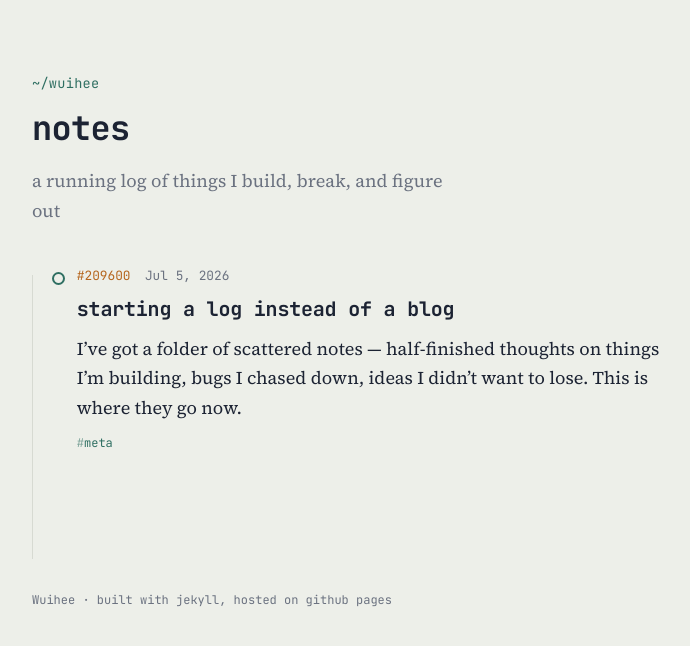
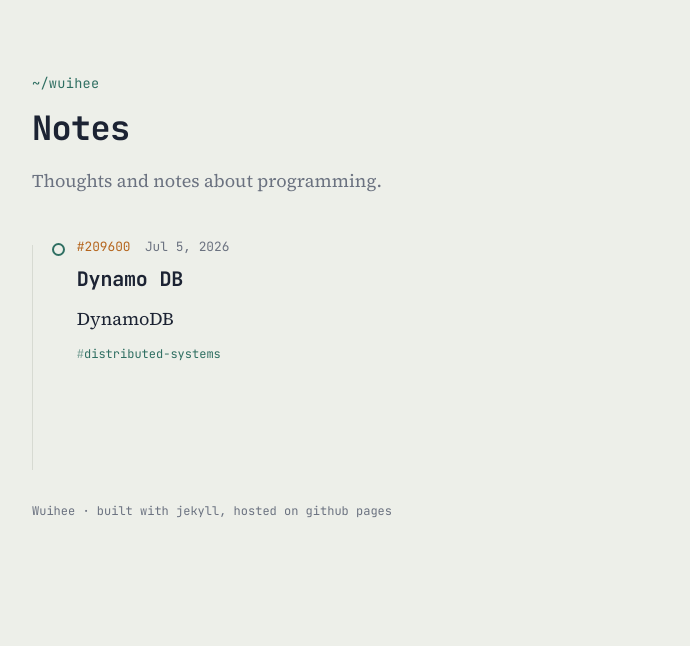
Before and after one commit to wuihee/wuihee.github.io, a Jekyll site: the page built from index.html, in a window 1280 px wide. Shown: the top 646 px of the page, without its empty margins (292-982 px from the left). Built offline with Jekyll 4.4.1, drawn with Linux system fonts in a browser that asks for light colours; part of the change alters nothing that is shown.

Commit message:
post: dynamodb

````diff
--- a/_config.yml
+++ b/_config.yml
@@ -1,5 +1,5 @@
-title: "notes"
-description: "a running log of things I build, break, and figure out"
+title: "Notes"
+description: "Thoughts and notes about programming."
 baseurl: ""
 url: ""
 markdown: kramdown
--- /dev/null
+++ b/_posts/2026-07-05-dynamo-db.md
@@ -0,0 +1,30 @@
+---
+layout: post
+title: "Dynamo DB"
+tags: [distributed-systems]
+---
+
+# DynamoDB
+
+This paper was assigned as a class reading for CSE 452, but I didn't read it. When I started interning for Amazon, I had to query from Dynamo and became frustrated that it didn't follow the relational model and didn't provide me with a way to query by non-primary keys. At the same time I started reading "Designing Data Intensive Applications". So, I decided to come back to this paper to learn more.
+
+## Background
+
+Amazon initially used a relational database, but found that it wasn't cutting it for their use case. Amazon needed to guarantee very high performance for customers. This meant fast updates when customers add to cart, checkout, browse, etc. Practically, the _service level agreement (SLA)_ was the concrete, measurable commitment (latency, uptime, throughput) that Amazon's architecture had to satisfy.
+
+> E.g. Provide a response within 300ms for 99.9% of its requests for a peak client load of 500 requests per second.
+
+Traditional relational databases favored _consistency_ over _availability_. One example was the `JOIN` operator. On a single machine, `JOIN` is efficient. But in a distributed system, we need to collect the matching data across all nodes, meaning that the success of the operation depends on the availability of all of those nodes.
+
+The main requirement is highly available writes. Conflicts can be either resolved at the application layer with some custom resolution logic (e.g. merge conflicting carts), or at the database layer with a rule like "last write wins".
+
+With DynamoDB, Amazon chose _availability_ over _consistency_. With the issue of `JOIN`, DynamoDB eliminated this problem by _partitioning_ data with the same keys into the same nodes, and also getting rid of the `JOIN` operation. This meant that queries no longer depended on the availability of many nodes.
+
+### Definitions
+
+- **Consistency**: Querying any of the distributed databases will give us the most up to date answer. However, we might have to wait for the system to update.
+- **Availability**: We don't need to wait for the system to update, and the system will always return an answer immediately (if the node is not down). However, this answer may be out of date.
+
+## Resources
+
+DeCandia, Giuseppe, Deniz Hastorun, Madan Jampani, et al. “Dynamo: Amazon’s Highly Available Key-Value Store.” _SIGOPS Oper. Syst. Rev._ 41, no. 6 (2007): 205–20. [https://doi.org/10.1145/1323293.1294281](https://doi.org/10.1145/1323293.1294281).
--- a/_posts/2026-07-05-hello-log.md
+++ /dev/null
@@ -1,18 +0,0 @@
----
-layout: post
-title: "starting a log instead of a blog"
-tags: [meta]
----
-
-I've got a folder of scattered notes — half-finished thoughts on things I'm building, bugs I chased down, ideas I didn't want to lose. This is where they go now.
-
-No pressure for these to be polished essays. Some entries will be three sentences. Some will have code in them. The point is just to keep a record, in public, of what I'm figuring out.
-
-To add a new one: drop a markdown file in `_posts/` named `YYYY-MM-DD-some-title.md`, like this one, with a title and optional tags at the top. That's it — it shows up on the log automatically, newest first.
-
-```python
-def next_entry():
-    return "whatever I'm stuck on this week"
-```
-
-More soon.
````
Also changed, not shown: README.md.
